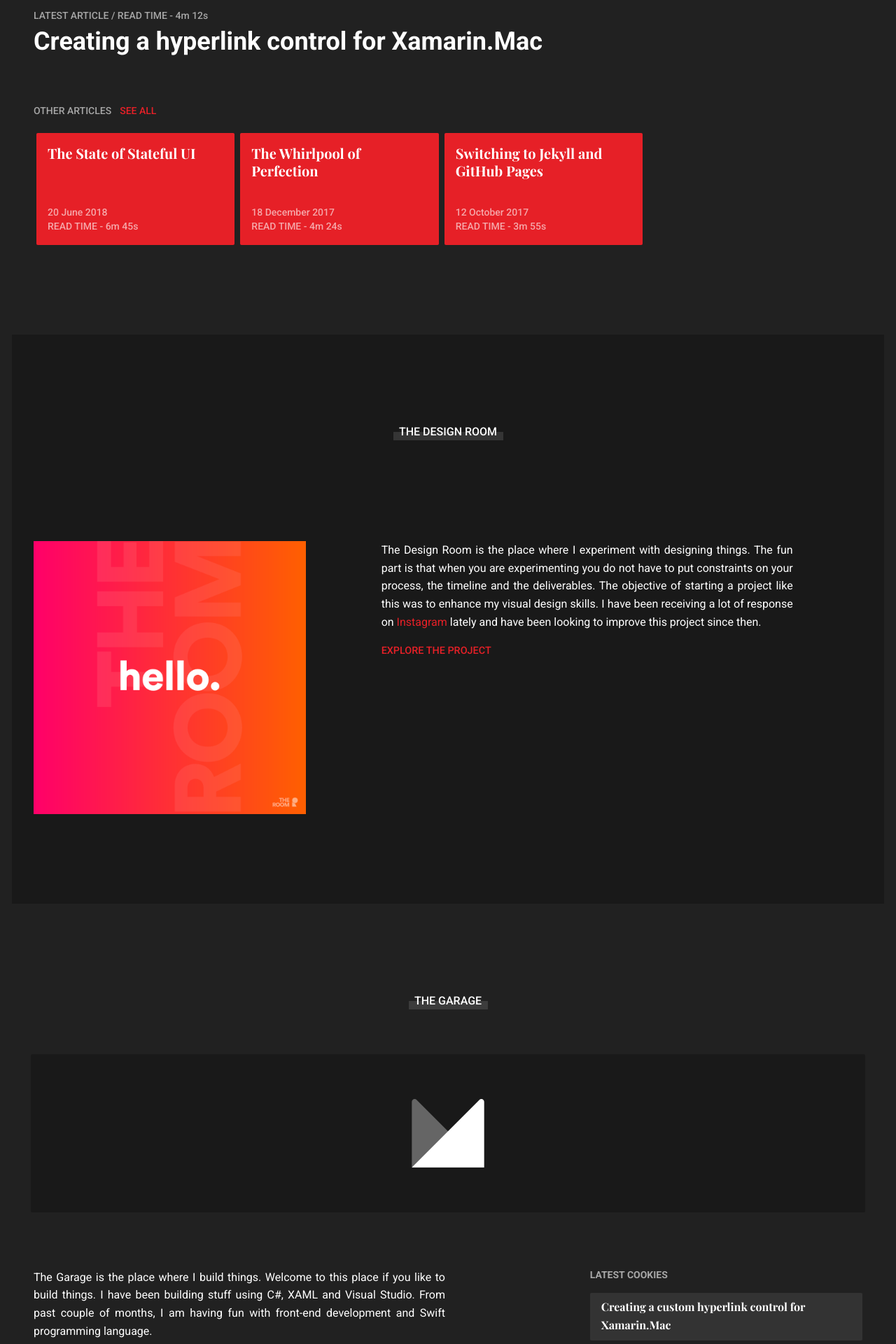
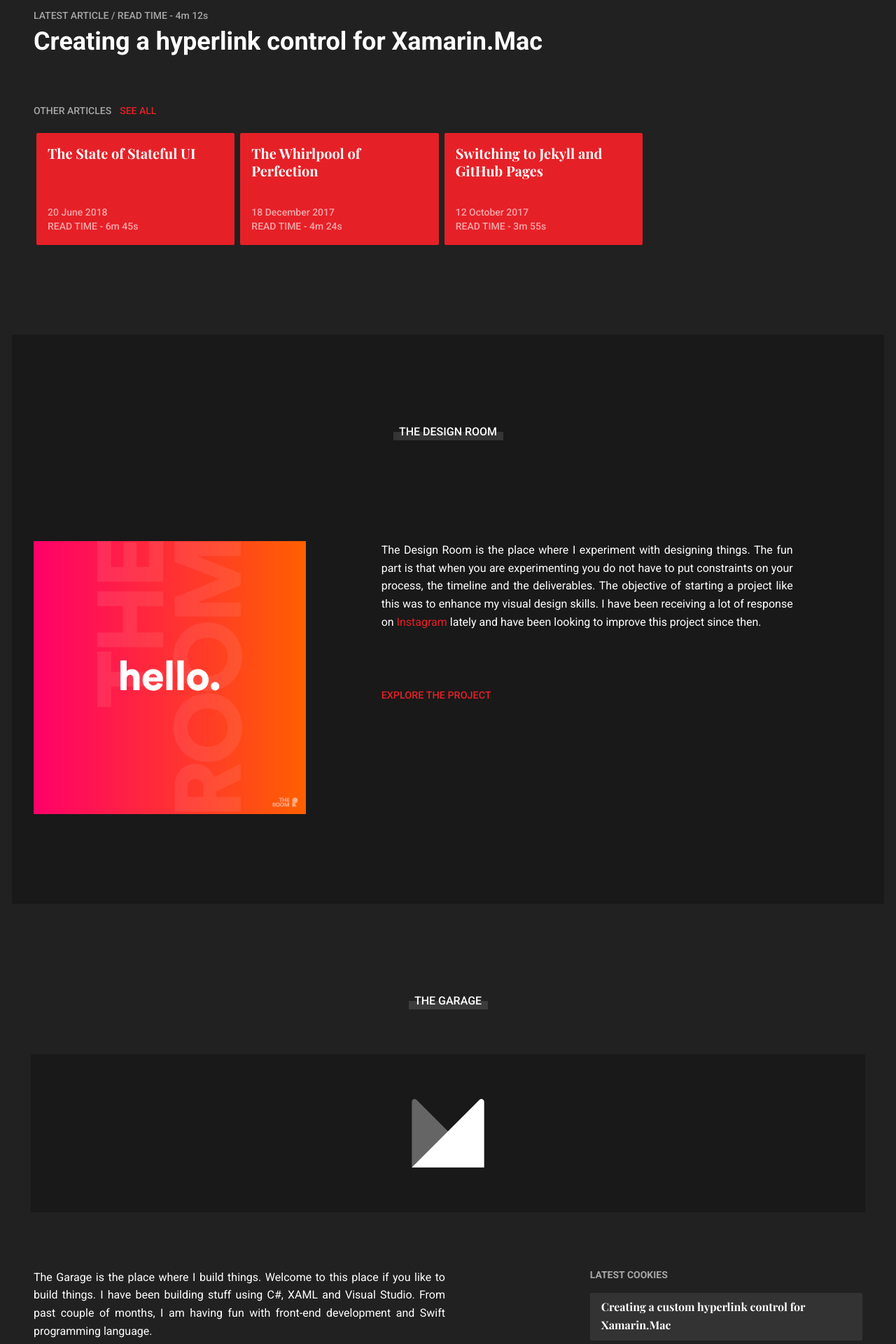
Before and after one commit to AnaghSharma/anaghsharma.github.io, a Jekyll site: the page built from index.html, in a window 1280 px wide. Shown: the part 3063-4983 px from the top of the page at 70% size. Built offline with Jekyll 4.4.1, drawn with Linux system fonts in a browser that asks for light colours; nearby versions of some CDN libraries.

```diff
--- a/index.html
+++ b/index.html
@@ -132,7 +132,7 @@
             <img src="/assets/images/the-room-hero.svg" alt="Hello from The Design Room"/>
           </div>
           <div class="large-6 large-offset-1 end medium-8 columns mt3">
-            <p class="room-text text-justify">The Design Room is the place where I experiment with designing things. The fun part is that when you are experimenting you do not have to put constraints on your process, the timeline and the deliverables. The objective of starting a project like this was to enhance my visual design skills. I have been receiving a lot of response on <a href="https://www.instagram.com/the.design.room/" target="_blank" class="font-primary-color">Instagram</a> lately and have been looking to improve this project since then.</p>
+            <p class="text-justify pb5">The Design Room is the place where I experiment with designing things. The fun part is that when you are experimenting you do not have to put constraints on your process, the timeline and the deliverables. The objective of starting a project like this was to enhance my visual design skills. I have been receiving a lot of response on <a href="https://www.instagram.com/the.design.room/" target="_blank" class="font-primary-color">Instagram</a> lately and have been looking to improve this project since then.</p>
             <a href="{{ site.url }}/the-design-room" class="primary quiet font-medium font-primary-color">EXPLORE THE PROJECT</a>
           </div>
         </div>
```
